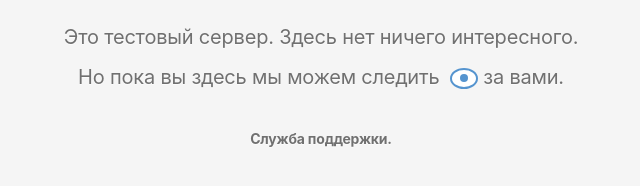
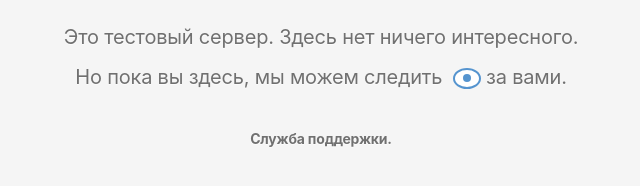
Before and after one commit to aomikhailov/identification-page, a plain HTML site: page web/index.html in a window 1280 px wide. Shown: the part 318-504 px from the top of the page, 319-959 px from the left. Drawn offline with Linux system fonts and the light colour scheme; no server answers.

Commit message:
fix: add missing comma in sentence

```diff
--- a/web/index.html
+++ b/web/index.html
@@ -23,7 +23,7 @@
             <h1 class="animated fadeIn">test.almidev.ru</h1>
             <div class="description-text animated fadeIn">
                 <p>Это тестовый сервер. Здесь нет ничего интересного.</p>
-                <p class="not-observing animated fadeIn">Но пока вы здесь мы можем следить
+                <p class="not-observing animated fadeIn">Но пока вы здесь, мы можем следить
                     <span class="eye"><span class="pupil"></span></span>  за вами. </p>
                 <section class="footer"><span id="footer"></span></section>
                 <script src="main.js"></script>
```
